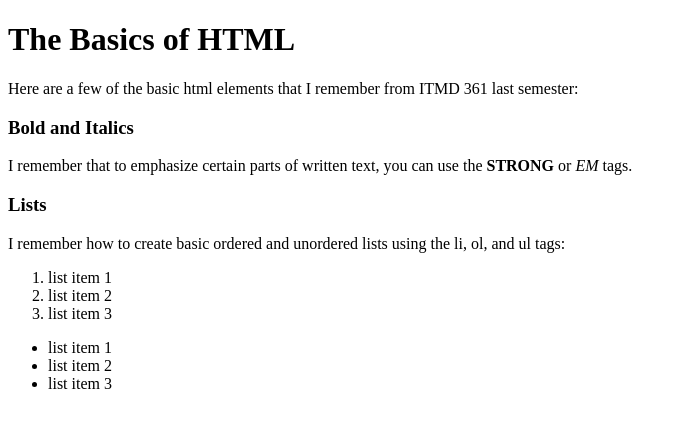
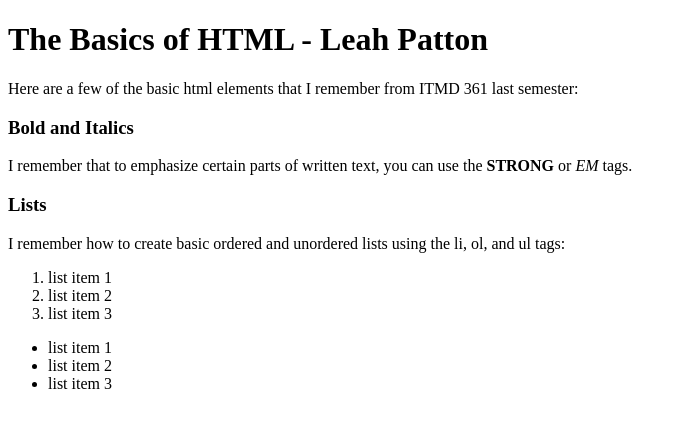
Before and after one commit to lpatton4-itmd362-org/lab1, a plain HTML site: page index.html in a window 1280 px wide. Shown: the whole page, without its empty margins (0-683 px from the left). Drawn offline with Linux system fonts and the light colour scheme.

Commit message:
Update index.html
added my name to first heading

```diff
--- a/index.html
+++ b/index.html
@@ -5,7 +5,7 @@
 			<title>ITMD 362 Lab 1 - Leah Patton</title>
 		</head>
 		<body>
-			<h1>The Basics of HTML</h1>
+			<h1>The Basics of HTML - Leah Patton</h1>
 			<p>Here are a few of the basic html elements that I remember from ITMD 361 last semester:</p>
 			<h3>Bold and Italics</h3>
 				<p>I remember that to emphasize certain parts of written text, you can use the <strong>STRONG</strong> or <em>EM</em> tags.</p>
```
